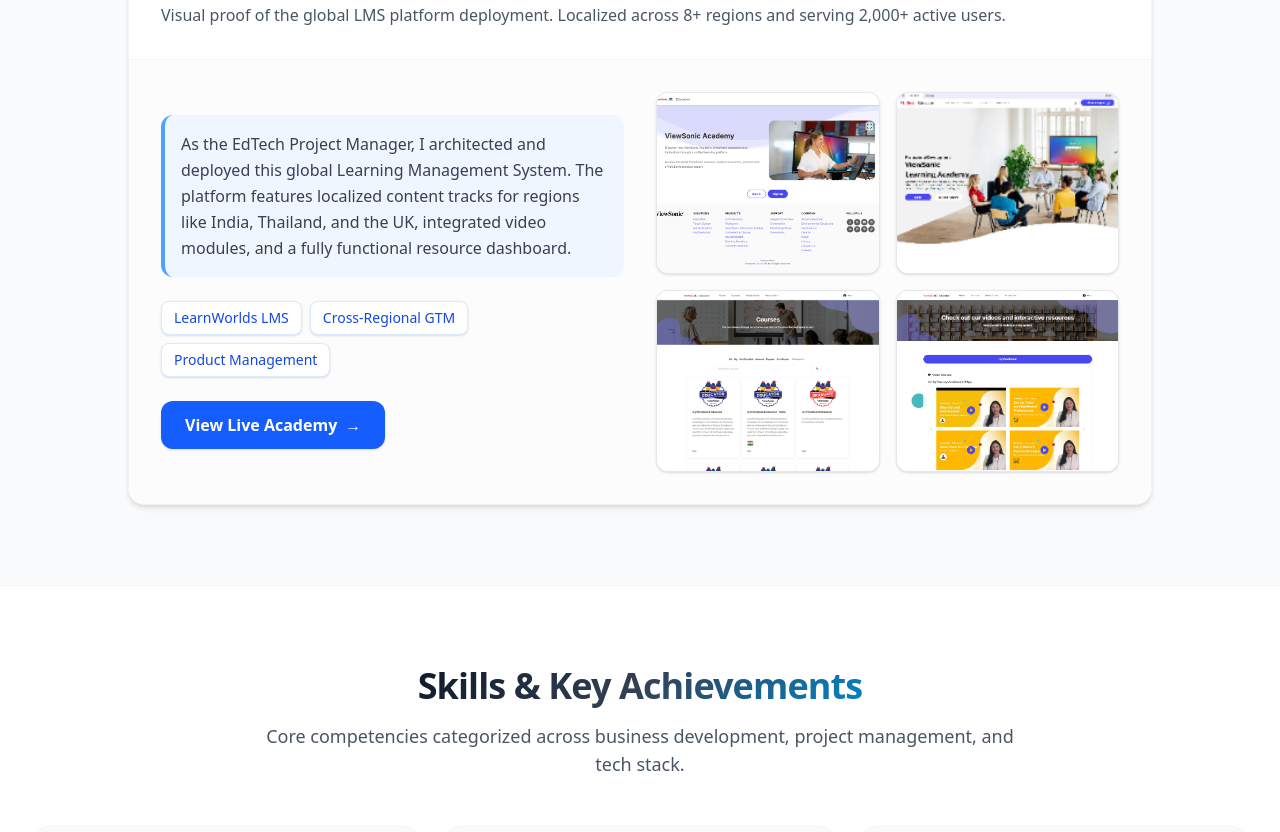
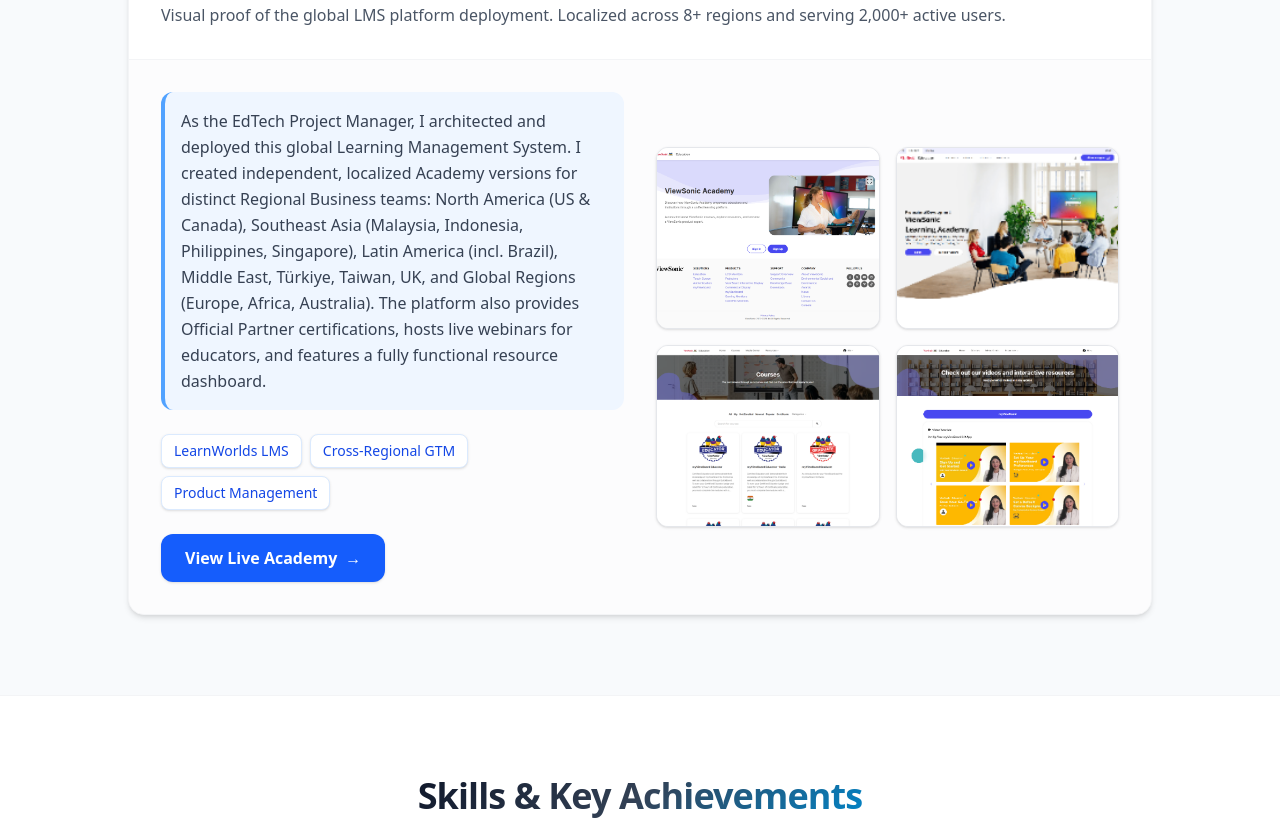
Before and after one commit to nizar-efk95/nizar-portfolio, a React (Vite) app: page / in a window 1280 px wide. Shown: the part 3433-4265 px from the top of the page. Built offline with nearby package versions, Linux system fonts and the light colour scheme.

Commit message:
Update ViewSonic project description with regional rollout details and certifications

```diff
--- a/src/App.jsx
+++ b/src/App.jsx
@@ -548,7 +548,7 @@
                     <div className="grid md:grid-cols-2 gap-8 items-center">
                       <div className="space-y-6">
                         <p className="text-gray-700 leading-relaxed bg-blue-50 p-4 rounded-xl border-l-4 border-blue-400">
-                          As the EdTech Project Manager, I architected and deployed this global Learning Management System. The platform features localized content tracks for regions like India, Thailand, and the UK, integrated video modules, and a fully functional resource dashboard.
+                          As the EdTech Project Manager, I architected and deployed this global Learning Management System. I created independent, localized Academy versions for distinct Regional Business teams: North America (US & Canada), Southeast Asia (Malaysia, Indonesia, Philippines, Singapore), Latin America (incl. Brazil), Middle East, Türkiye, Taiwan, UK, and Global Regions (Europe, Africa, Australia). The platform also provides Official Partner certifications, hosts live webinars for educators, and features a fully functional resource dashboard.
                         </p>
                         <div className="flex flex-wrap gap-2">
                           <span className="px-3 py-1.5 bg-white text-blue-700 rounded-lg text-sm font-medium border border-blue-100 shadow-sm">LearnWorlds LMS</span>
```
